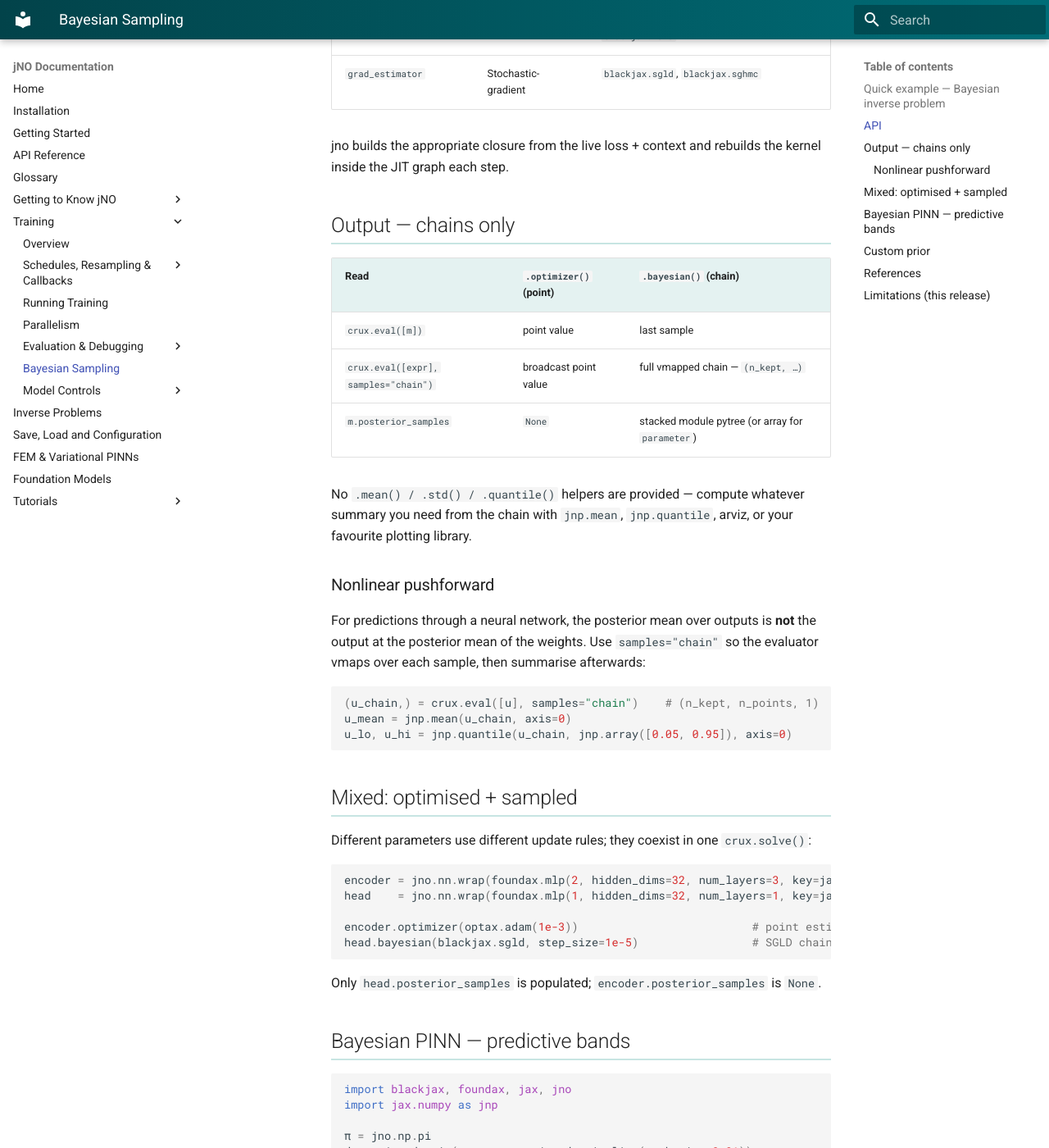
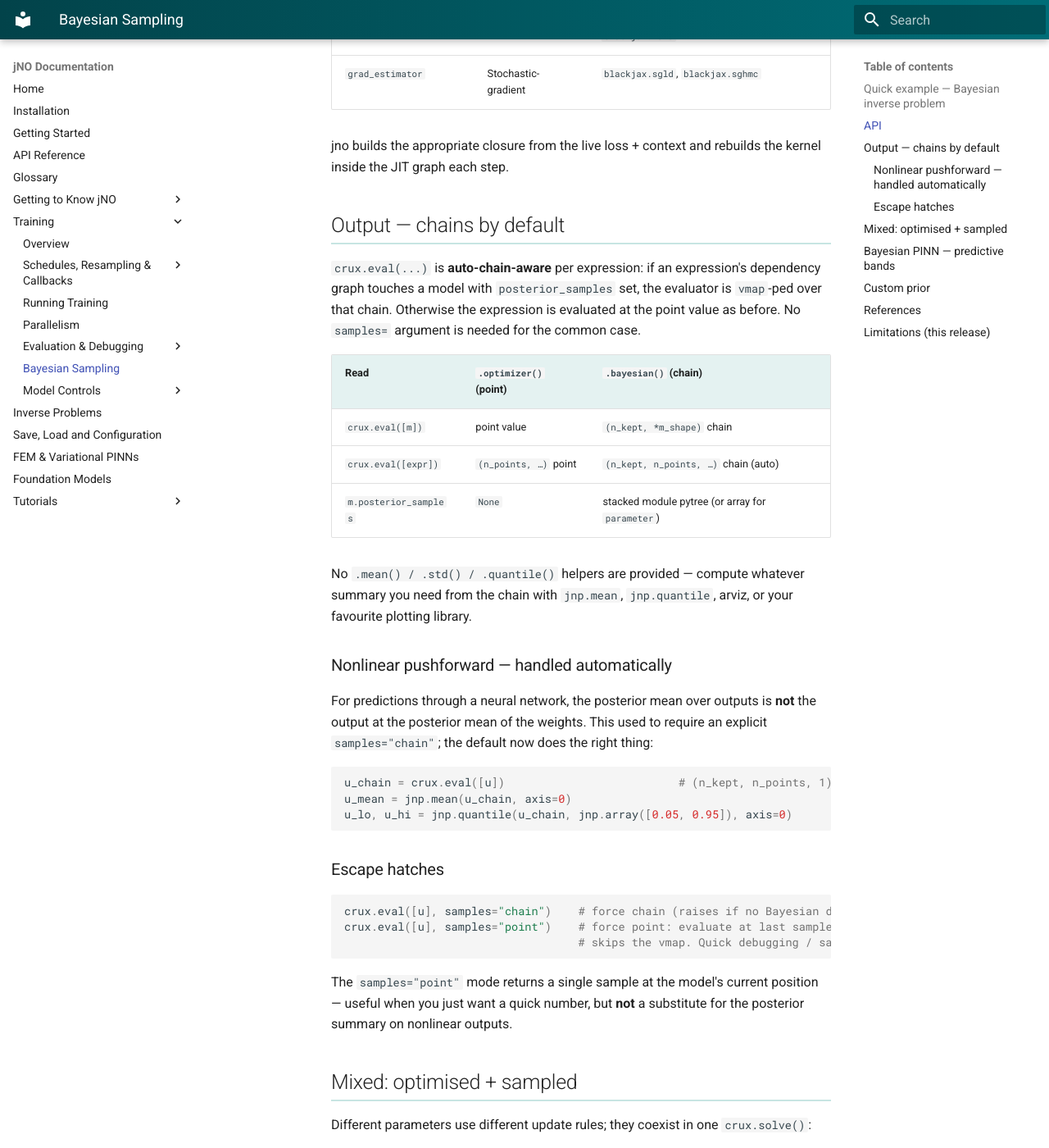
Before and after one commit to FhG-IISB/jNO, an MkDocs documentation site: the page built from docs/training/bayesian.md, in a window 1280 px wide and 1400 px high, scrolled down 1629 px. Shown: the whole window at 82% size. Built offline with MkDocs 1.6.1 and Material for MkDocs 9.7.7, drawn with Linux system fonts in a browser that asks for light colours.

Commit message:
crux.eval auto-detects Bayesian deps and returns chain by default
Per expression, the dependency walk picks chain vs point: any model
with posterior_samples in the graph triggers a vmapped chain
evaluation; otherwise the expression is evaluated at the point value
as before. Non-Bayesian scripts are unaffected.

The previous default returned a single last-sample value, which for a
nonlinear function of Bayesian weights is silently wrong
(f(mean(theta)) != mean(f(theta))). Users now get the correct posterior
predictive by default and no longer have to remember samples="chain".

samples="point" is a new escape hatch for quick debugging (skip the
vmap, return the last sample). samples="chain" still forces chain
evaluation and raises if no Bayesian dependency exists. Unknown
samples= values now raise instead of silently falling through.

Adds 5 tests under TestEvalAutoChainDefault covering the new dispatch
in test_bayesian.py (21 -> 26). Simplifies the Bayesian Poisson
tutorial to use the default.

````diff
--- a/docs/training/bayesian.md
+++ b/docs/training/bayesian.md
@@ -77,30 +77,48 @@ Model.bayesian(
 jno builds the appropriate closure from the live loss + context and rebuilds
 the kernel inside the JIT graph each step.
 
-## Output — chains only
+## Output — chains by default
+
+`crux.eval(...)` is **auto-chain-aware** per expression: if an expression's
+dependency graph touches a model with ``posterior_samples`` set, the
+evaluator is `vmap`-ped over that chain.  Otherwise the expression is
+evaluated at the point value as before.  No `samples=` argument is needed
+for the common case.
 
 | Read                              | `.optimizer()` (point)   | `.bayesian()` (chain)                          |
 |-----------------------------------|--------------------------|------------------------------------------------|
-| `crux.eval([m])`                  | point value              | last sample                                    |
-| `crux.eval([expr], samples="chain")` | broadcast point value | full vmapped chain — `(n_kept, …)`             |
+| `crux.eval([m])`                  | point value              | `(n_kept, *m_shape)` chain                     |
+| `crux.eval([expr])`               | `(n_points, …)` point    | `(n_kept, n_points, …)` chain (auto)           |
 | `m.posterior_samples`             | `None`                   | stacked module pytree (or array for `parameter`) |
 
 No `.mean() / .std() / .quantile()` helpers are provided — compute whatever
 summary you need from the chain with `jnp.mean`, `jnp.quantile`, arviz, or
 your favourite plotting library.
 
-### Nonlinear pushforward
+### Nonlinear pushforward — handled automatically
 
 For predictions through a neural network, the posterior mean over outputs
-is **not** the output at the posterior mean of the weights.  Use
-`samples="chain"` so the evaluator vmaps over each sample, then summarise
-afterwards:
+is **not** the output at the posterior mean of the weights.  This used to
+require an explicit `samples="chain"`; the default now does the right
+thing:
 
 ```python
-(u_chain,) = crux.eval([u], samples="chain")    # (n_kept, n_points, 1)
+u_chain = crux.eval([u])                          # (n_kept, n_points, 1)
 u_mean = jnp.mean(u_chain, axis=0)
 u_lo, u_hi = jnp.quantile(u_chain, jnp.array([0.05, 0.95]), axis=0)
 ```
+
+### Escape hatches
+
+```python
+crux.eval([u], samples="chain")    # force chain (raises if no Bayesian deps)
+crux.eval([u], samples="point")    # force point: evaluate at last sample,
+                                   # skips the vmap. Quick debugging / sanity.
+```
+
+The `samples="point"` mode returns a single sample at the model's current
+position — useful when you just want a quick number, but **not** a
+substitute for the posterior summary on nonlinear outputs.
 
 ## Mixed: optimised + sampled
 
--- a/docs/tutorial_examples/01_basics/bayesian_poisson_1d.py
+++ b/docs/tutorial_examples/01_basics/bayesian_poisson_1d.py
@@ -70,8 +70,8 @@ crux = jno.core([pde.mse, bc.mse], domain)
 crux.solve(2800)
 
 # ── Posterior prediction bands ────────────────────────────────────────────────
-u_chain = crux.eval([u], samples="chain")  # shape (200, n_points, 1)
-u_exact = crux.eval([u_exact_expr])
+u_chain = crux.eval([u])                  # auto-chain: shape (n_kept, n_points, 1)
+u_exact = crux.eval([u_exact_expr])       # no Bayesian deps → point value
 u_mean = jnp.mean(u_chain, axis=0)
 u_lo, u_hi = jnp.quantile(u_chain, jnp.array([0.05, 0.95]), axis=0)
 
--- a/docs/tutorial_results.txt
+++ b/docs/tutorial_results.txt
@@ -8,3 +8,4 @@
 05_coupled_and_inverse/bayesian_inverse_parameter.py | epochs=800 | rel_A=0.0015 | rel_B=0.0566
 01_basics/bayesian_poisson_1d.py | epochs=2800 | rel_L2_mean=0.7301 | max_band_width=0.2870
 02_elliptic/bayesian_source_recovery_1d.py | epochs=230 | rel_A=0.1301 | CI_width=2.7007
+01_basics/bayesian_poisson_1d.py | epochs=2800 | rel_L2_mean=0.7301 | max_band_width=0.2870
````
Also changed, not shown: 2 other files.
